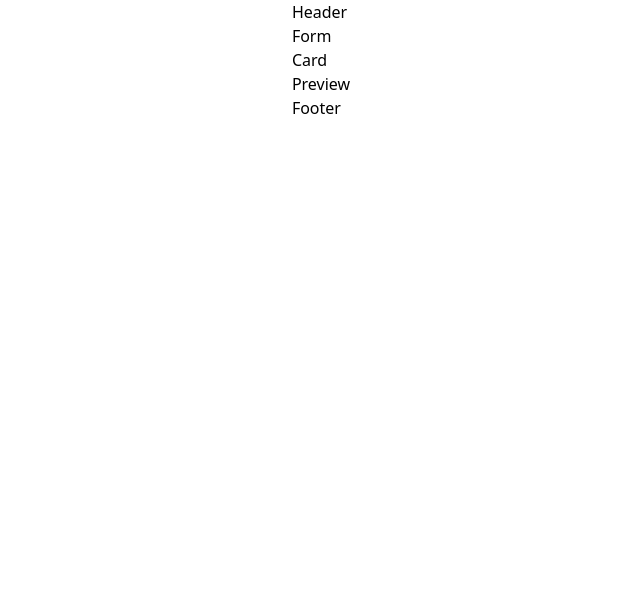
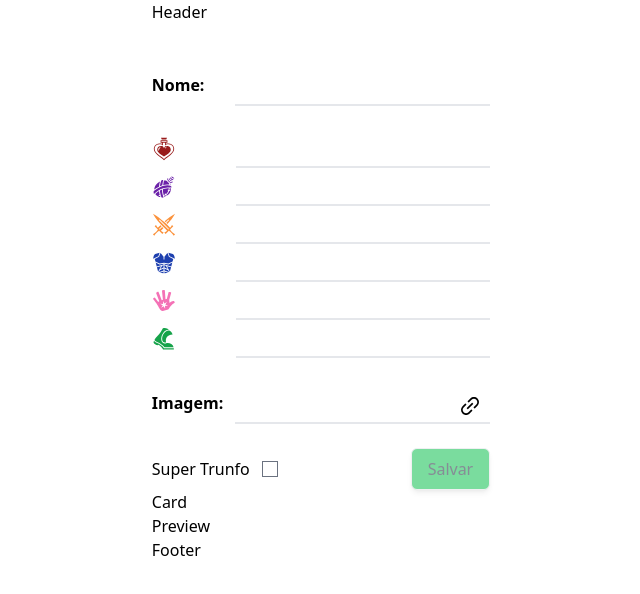
Before and after one commit to carlosarraes/trunfojs, a React (Vite) app: page / in a window 1280 px wide. Shown: the top 594 px of the page, without its empty margins (319-959 px from the left). Built offline with nearby package versions, Linux system fonts and the light colour scheme.

Commit message:
build: forms, inital state

```diff
--- a/src/App.jsx
+++ b/src/App.jsx
@@ -27,7 +27,7 @@ function App() {
   return (
     <>
       <Header />
-      <Form data={data} handleChange={handleChange} />
+      <Form data={data} />
       <Card />
       <Preview />
       <Footer />
--- a/src/components/Form.jsx
+++ b/src/components/Form.jsx
@@ -1,5 +1,87 @@
-const Form = () => {
-  return <div>Form</div>
+import { GiCrossedSwords, GiMagicPalm, GiAbdominalArmor, GiMagicPotion, GiWalkingBoot, GiHealthPotion } from 'react-icons/gi'
+import { AiOutlineLink } from 'react-icons/ai'
+
+const Form = ({ data }) => {
+  const {
+    name,
+    hp,
+    mana,
+    attack,
+    armor,
+    magic,
+    speed,
+    image,
+    trunfo
+  } = data;
+
+  return (
+    <section>
+      <form className="flex flex-col mt-10 space-y-6">
+        <label htmlFor="name" className='flex justify-between gap-3'>
+          <span className="font-bold self-center">Nome:</span>
+          <input value={name} type="text" name="name" className="form-input border-0 border-b-2 border-gray-200 focus:ring-0 focus:border-black" />
+        </label>
+        {/* Stats */}
+        <section>
+          <label htmlFor="hp" className="flex w-full justify-between gap-3">
+            <span className="font-bold text-red-800 self-center">
+              <GiHealthPotion className='text-2xl self-center' />
+            </span>
+            <input value={hp} type="number" name="hp" id="hp" className="form-input w-3/4 border-0 border-b-2 text-center text-sm border-gray-200 focus:ring-0 focus:border-black" />
+          </label>
+
+          <label htmlFor="mana" className="flex w-full justify-between gap-3">
+            <span className="font-bold text-purple-800 self-center">
+              <GiMagicPotion className='text-2xl self-center' />
+            </span>
+            <input value={mana} type="number" name="mana" id="mana" className="form-input w-3/4 border-0 border-b-2 text-center text-sm border-gray-200 focus:ring-0 focus:border-black" />
+          </label>
+
+          <label htmlFor="attack" className="flex w-full justify-between gap-3">
+            <span className="font-bold text-orange-400 self-center">
+              <GiCrossedSwords className='text-2xl self-center' />
+            </span>
+            <input value={attack} type="number" name="attack" id="attack" className="form-input w-3/4 border-0 border-b-2 text-center text-sm border-gray-200 focus:ring-0 focus:border-black" />
+          </label>
+
+          <label htmlFor="armor" className="flex w-full justify-between gap-3">
+            <span className="font-bold text-blue-800 self-center">
+              <GiAbdominalArmor className='text-2xl self-center' />
+            </span>
+            <input value={armor} type="number" name="armor" id="armor" className="form-input w-3/4 border-0 border-b-2 text-center text-sm border-gray-200 focus:ring-0 focus:border-black" />
+          </label>
+
+          <label htmlFor="magic" className="flex w-full justify-between gap-3">
+            <span className="font-bold text-pink-400 self-center">
+              <GiMagicPalm className='text-2xl self-center' />
+            </span>
+            <input value={magic} type="number" name="magic" id="magic" className="form-input w-3/4 border-0 border-b-2 text-center text-sm border-gray-200 focus:ring-0 focus:border-black" />
+          </label>
+
+          <label htmlFor="speed" className="flex w-full justify-between gap-3">
+            <span className="font-bold text-green-600 self-center">
+              <GiWalkingBoot className='text-2xl self-center' />
+            </span>
+            <input value={speed} type="number" name="speed" id="speed" className="form-input w-3/4 border-0 border-b-2 text-center text-sm border-gray-200 focus:ring-0 focus:border-black" />
+          </label>
+        </section>
+        {/* Imagem */}
+        <label htmlFor="image" className='relative flex justify-between gap-3'>
+          <AiOutlineLink className='pointer-events-none absolute top-3 right-2 w-6 h-6' />
+          <span className="font-bold self-center">Imagem:</span>
+          <input value={image} type="text" name="image" className="form-input border-0 border-b-2 border-gray-200 focus:ring-0 focus:border-black" />
+        </label>
+        {/* Trunfo e Botao */}
+        <section className='flex gap-3 justify-between'>
+          <label htmlFor="trunfo" className='flex gap-3'>
+            <span className='self-center'>Super Trunfo</span>
+            <input value={trunfo} type="checkbox" name="trunfo" id="trunfo" className='form-checkbox focus:ring-0 self-center' />
+          </label>
+          <button className='border py-2 px-4 bg-green-500 shadow-md rounded-md text-gray-700 disabled:opacity-60' type="submit" disabled>Salvar</button>
+        </section>
+      </form>
+    </section>
+  )
 }
 
 export default Form
```
